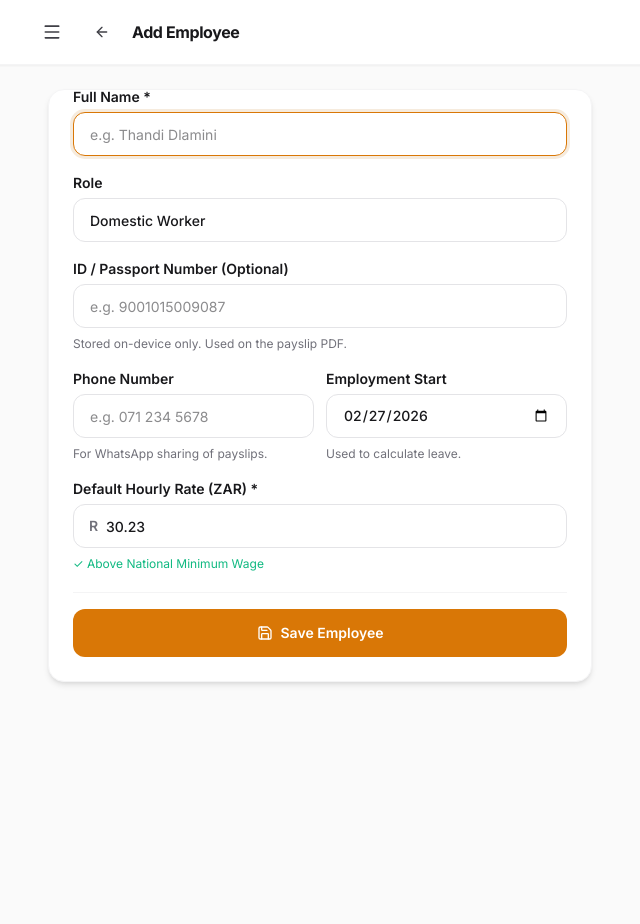
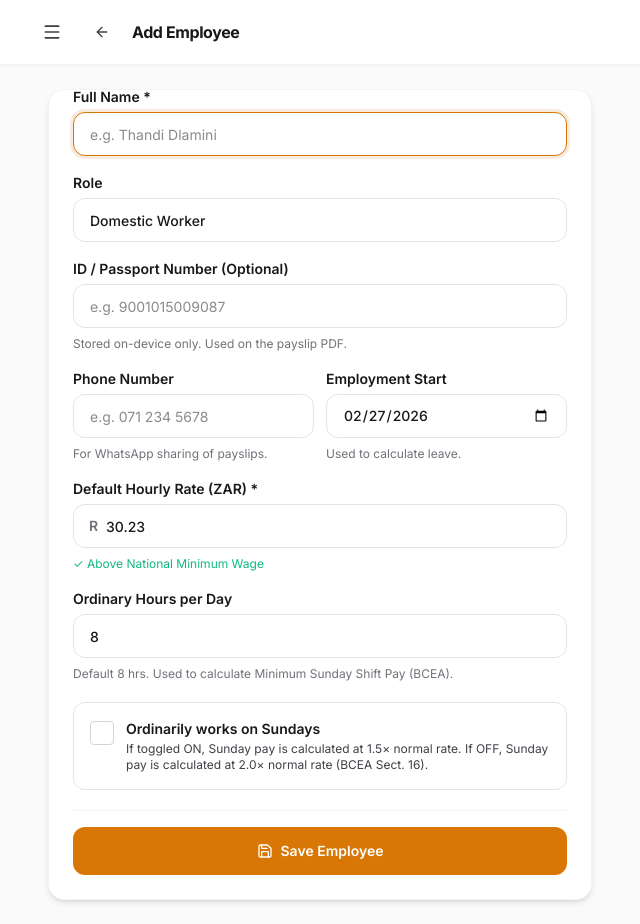
Before and after one commit to nightshiftlabsza/LekkerLedger, a Next.js app: page /employees/new in a window 1280 px wide. Shown: the whole page, without its empty margins (320-960 px from the left). Before the commit the page ends 800 px from the top, so only its background shows below. Built offline with nearby package versions, Linux system fonts and the light colour scheme; no server answers.

Commit message:
update build schemas

```diff
--- a/app/dashboard/page.tsx
+++ b/app/dashboard/page.tsx
@@ -10,7 +10,7 @@ import {
 import { Button } from "@/components/ui/button";
 import { Card, CardContent } from "@/components/ui/card";
 import { SideDrawer } from "@/components/layout/side-drawer";
-import { getEmployees, getLatestPayslip, getPayslipsForEmployee, savePayslip, getSettings, saveSettings } from "@/lib/storage";
+import { getEmployees, getLatestPayslip, getPayslipsForEmployee, savePayslip, getSettings, saveSettings, getSecureTime } from "@/lib/storage";
 import { Employee, PayslipInput } from "@/lib/schema";
 import { calculatePayslip } from "@/lib/calculator";
 import { format, addDays, isAfter, isBefore } from "date-fns";
@@ -41,9 +41,10 @@ export default function DashboardPage() {
         async function load() {
             const s = await getSettings();
 
-            // Check trial expiry
+            // Check trial expiry securely against monotonic world time to prevent local-clock tampering
             if (s.proStatus === "trial" && s.trialExpiry) {
-                if (new Date() > new Date(s.trialExpiry)) {
+                const nowSecure = await getSecureTime();
+                if (nowSecure > new Date(s.trialExpiry)) {
                     const updated = { ...s, proStatus: "free" as const };
                     await saveSettings(updated);
                     setSettings(updated);
--- a/app/employees/new/page.tsx
+++ b/app/employees/new/page.tsx
@@ -3,7 +3,7 @@
 import * as React from "react";
 import Link from "next/link";
 import { useRouter } from "next/navigation";
-import { ArrowLeft, Loader2, Save, Sparkles } from "lucide-react";
+import { ArrowLeft, Loader2, Save, Sparkles, Check } from "lucide-react";
 import { Button } from "@/components/ui/button";
 import { Input } from "@/components/ui/input";
 import { Label } from "@/components/ui/label";
@@ -25,6 +25,8 @@ export default function AddEmployeePage() {
         role: "Domestic Worker",
         phone: "",
         startDate: new Date().toISOString().slice(0, 10),
+        ordinarilyWorksSundays: false,
+        ordinaryHoursPerDay: "8",
     });
     const [errors, setErrors] = React.useState<Record<string, string>>({});
     const [canAdd, setCanAdd] = React.useState(true);
@@ -57,6 +59,7 @@ export default function AddEmployeePage() {
             id: crypto.randomUUID(),
             ...formData,
             hourlyRate: parseFloat(formData.hourlyRate),
+            ordinaryHoursPerDay: Number(formData.ordinaryHoursPerDay) || 8,
         };
 
         const parsed = EmployeeSchema.safeParse(submissionData);
@@ -235,6 +238,50 @@ export default function AddEmployeePage() {
                                 )}
                             </div>
 
+                            <div className="space-y-2">
+                                <Label htmlFor="ordinaryHoursPerDay">Ordinary Hours per Day</Label>
+                                <Input
+                                    id="ordinaryHoursPerDay"
+                                    type="number"
+                                    min="1"
+                                    max="24"
+                                    value={formData.ordinaryHoursPerDay}
+                                    onChange={(e) => setFormData({ ...formData, ordinaryHoursPerDay: e.target.value })}
+                                    disabled={loading}
+                                />
+                                <p className="text-xs" style={{ color: "var(--text-muted)" }}>
+                                    Default 8 hrs. Used to calculate Minimum Sunday Shift Pay (BCEA).
+                                </p>
+                            </div>
+
+                            <button
+                                type="button"
+                                onClick={() => setFormData({ ...formData, ordinarilyWorksSundays: !formData.ordinarilyWorksSundays })}
+                                className="w-full flex items-start gap-3 p-4 rounded-xl text-left transition-all duration-200 active:scale-[0.99] hover:bg-[var(--bg-subtle)]"
+                                style={{
+                                    border: `1.5px solid ${formData.ordinarilyWorksSundays ? "var(--amber-500)" : "var(--border-default)"}`,
+                                    backgroundColor: formData.ordinarilyWorksSundays ? "rgba(196,122,28,0.04)" : "transparent",
+                                }}
+                            >
+                                <div
+                                    className="h-6 w-6 rounded flex items-center justify-center flex-shrink-0 mt-0.5 transition-all duration-200"
+                                    style={{
+                                        backgroundColor: formData.ordinarilyWorksSundays ? "var(--amber-500)" : "transparent",
+                                        border: `1.5px solid ${formData.ordinarilyWorksSundays ? "var(--amber-500)" : "var(--border-strong)"}`,
+                                    }}
+                                >
+                                    {formData.ordinarilyWorksSundays && <Check className="h-3.5 w-3.5 text-white" strokeWidth={2.5} />}
+                                </div>
+                                <div>
+                                    <p className="font-semibold text-sm" style={{ color: "var(--text-primary)" }}>
+                                        Ordinarily works on Sundays
+                                    </p>
+                                    <p className="text-xs mt-0.5" style={{ color: "var(--text-secondary)" }}>
+                                        If toggled ON, Sunday pay is calculated at 1.5× normal rate. If OFF, Sunday pay is calculated at 2.0× normal rate (BCEA Sect. 16).
+                                    </p>
+                                </div>
+                            </button>
+
                             <div
                                 className="pt-4"
                                 style={{ borderTop: "1px solid var(--border-subtle)" }}
--- a/app/globals.css
+++ b/app/globals.css
@@ -28,6 +28,10 @@
   --shadow-md: 0 4px 6px -1px rgba(0, 0, 0, 0.1), 0 2px 4px -1px rgba(0, 0, 0, 0.06);
   --shadow-lg: 0 10px 15px -3px rgba(0, 0, 0, 0.1), 0 4px 6px -2px rgba(0, 0, 0, 0.05);
   --shadow-xl: 0 20px 25px -5px rgba(0, 0, 0, 0.1), 0 10px 10px -5px rgba(0, 0, 0, 0.04);
+
+  /* Glassmorphism */
+  --glass-bg: rgba(255, 255, 255, 0.7);
+  --glass-border: rgba(255, 255, 255, 0.3);
 }
 
 [data-theme="dark"] {
@@ -58,6 +62,10 @@
   --shadow-md: 0 4px 6px -1px rgba(0, 0, 0, 0.8);
   --shadow-lg: 0 10px 15px -3px rgba(0, 0, 0, 0.8);
   --shadow-xl: 0 20px 25px -5px rgba(0, 0, 0, 0.9);
+
+  /* Glassmorphism Dark */
+  --glass-bg: rgba(24, 24, 27, 0.6);
+  --glass-border: rgba(255, 255, 255, 0.08);
 }
 
 @theme inline {
@@ -78,6 +86,7 @@ body {
   user-select: none;
   /* Prevent accidental text selection like a native app */
   -webkit-user-select: none;
+  -webkit-touch-callout: none;
 }
 
 /* Re-enable text selection for actual inputs & text areas so they function normally */
@@ -187,3 +196,27 @@ textarea,
   -ms-overflow-style: none;
   scrollbar-width: none;
 }
+
+/* Active Tactility */
+.active-scale {
+  transition: transform 0.15s cubic-bezier(0.4, 0, 0.2, 1);
+}
+.active-scale:active {
+  transform: scale(0.97);
+}
+
+.hover-lift {
+  transition: transform 0.2s cubic-bezier(0.4, 0, 0.2, 1), box-shadow 0.2s cubic-bezier(0.4, 0, 0.2, 1);
+}
+.hover-lift:hover {
+  transform: translateY(-2px);
+  box-shadow: var(--shadow-md);
+}
+
+/* Glassmorphism */
+.glass-panel {
+  background-color: var(--glass-bg);
+  backdrop-filter: blur(12px);
+  -webkit-backdrop-filter: blur(12px);
+  border: 1px solid var(--glass-border);
+}
--- a/app/wizard/page.tsx
+++ b/app/wizard/page.tsx
@@ -80,6 +80,7 @@ function WizardContent() {
             shortFallHours: Number(shortFallHours) || 0,
             hourlyRate: employee.hourlyRate,
             ordinarilyWorksSundays: employee.ordinarilyWorksSundays ?? false,
+            ordinaryHoursPerDay: employee.ordinaryHoursPerDay ?? 8,
             includeAccommodation,
             accommodationCost: includeAccommodation && accommodationCost ? Number(accommodationCost) : undefined,
             otherDeductions: 0,
@@ -124,6 +125,7 @@ function WizardContent() {
             shortFallHours: Number(shortFallHours) || 0,
             hourlyRate: employee.hourlyRate,
             ordinarilyWorksSundays: employee.ordinarilyWorksSundays ?? false,
+            ordinaryHoursPerDay: employee.ordinaryHoursPerDay ?? 8,
             includeAccommodation,
             accommodationCost: includeAccommodation && accommodationCost ? Number(accommodationCost) : undefined,
             otherDeductions: 0,
--- a/lib/contract-pdf.ts
+++ b/lib/contract-pdf.ts
@@ -178,6 +178,7 @@ export async function generateContractPdfBytes(input: ContractInput): Promise<Ui
     heading("6. Deductions");
     para("The Employer shall deduct 1% of gross remuneration as the Employee's contribution to the Unemployment Insurance Fund (UIF), and shall contribute a further 1% as the Employer's contribution. These contributions shall be paid to the UIF monthly.");
     para("No deductions shall be made without the written consent of the Employee, except where required by law.");
+    para("Deductions for damages or loss may only be made if the Employer follows a fair procedure, the Employee agrees in writing, and the total deduction does not exceed 25% of the Employee's net remuneration (BCEA Section 34).");
 
     // ── Leave ────────────────────────────────────────────────────────────────
     heading("7. Leave Entitlements");
--- a/lib/schema.ts
+++ b/lib/schema.ts
@@ -12,6 +12,8 @@ export const EmployeeSchema = z.object({
         .min(NMW_DOMESTIC, `Hourly rate must be at least R${NMW_DOMESTIC} (National Minimum Wage)`),
     phone: z.string().optional().default(""),
     startDate: z.string().optional().default(""), // ISO date string — when employment began
+    ordinarilyWorksSundays: z.boolean().default(false),
+    ordinaryHoursPerDay: z.number().min(1).max(24).default(8),
 });
 
 export type Employee = z.infer<typeof EmployeeSchema>;
@@ -26,6 +28,7 @@ export const PayslipInputSchema = z.object({
     sundayHours: z.number().min(0).default(0),
     publicHolidayHours: z.number().min(0).default(0),
     daysWorked: z.number().min(1).default(1),
+    shortFallHours: z.number().min(0).default(0),
     hourlyRate: z
         .number()
         .min(NMW_DOMESTIC, `Hourly rate must be at least R${NMW_DOMESTIC} (National Minimum Wage)`),
@@ -33,6 +36,8 @@ export const PayslipInputSchema = z.object({
     accommodationCost: z.number().min(0).optional(),
     otherDeductions: z.number().min(0).default(0),
     createdAt: z.date(),
+    ordinarilyWorksSundays: z.boolean().default(false),
+    ordinaryHoursPerDay: z.number().min(1).max(24).default(8),
     // Phase 1: Leave tracking per payslip
     annualLeaveTaken: z.number().min(0).default(0),
     sickLeaveTaken: z.number().min(0).default(0),
```
Also changed, not shown: lib/calculator.ts (+19 -5 lines), lib/storage.ts (+24 -2 lines).
